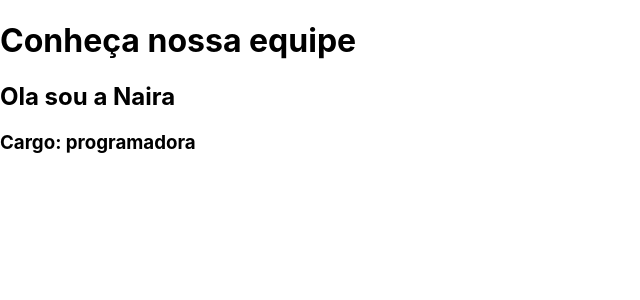
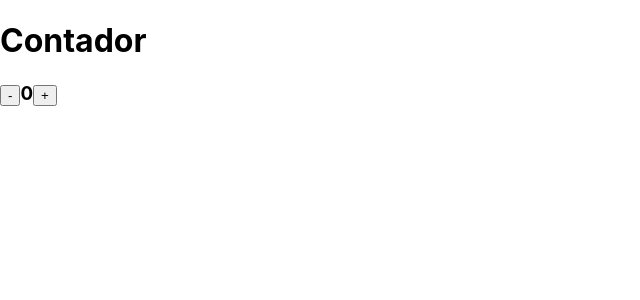
Before and after one commit to urielleverkhan/estudoReact, a React (Create React App) app: page / in a window 1280 px wide. Shown: the top 300 px of the page, without its empty margins (0-640 px from the left). Built offline with nearby package versions, Linux system fonts and the light colour scheme.

Commit message:
- aula 35 class component state

```diff
--- a/src/App.js
+++ b/src/App.js
@@ -1,22 +1,44 @@
+import { render } from '@testing-library/react';
 import React, {Component} from 'react';
 
-class Equipe extends Component{
+
+class App extends Component{
+    constructor(props){
+        super(props);
+        this.state={
+            nome:"Naira",
+            contador: 0
+        };
+        this.aumentar = this.aumentar.bind(this);
+        this.diminuir = this.diminuir.bind(this);
+    }
+    aumentar(){
+        let state = this.state;
+        state.contador += 1;
+        this.setState(state);
+    }
+    diminuir(){
+        let state = this.state;
+        if(state.contador === 0){
+            alert('Chegou a 0');
+            return;
+        }
+        state.contador -= 1;
+        this.setState(state);
+    }
     render(){
         return(
             <div>
-                <h2>Ola sou a {this.props.nome}</h2>
-                <h3>Cargo: {this.props.cargo}</h3>
+                <h1>Contador</h1>
+                <h3>
+                    <button onClick={this.diminuir}>-</button>
+                    {this.state.contador}
+                    <button onClick={this.aumentar}>+</button>
+                </h3>
+
             </div>
         );
     }
 }
-function App(){
-    return (
-        <div>
-            <h1>Conheça nossa equipe</h1>
-            <Equipe nome="Naira" cargo="programadora"/>
 
-        </div>
-    );
-}
 export default App;
```
